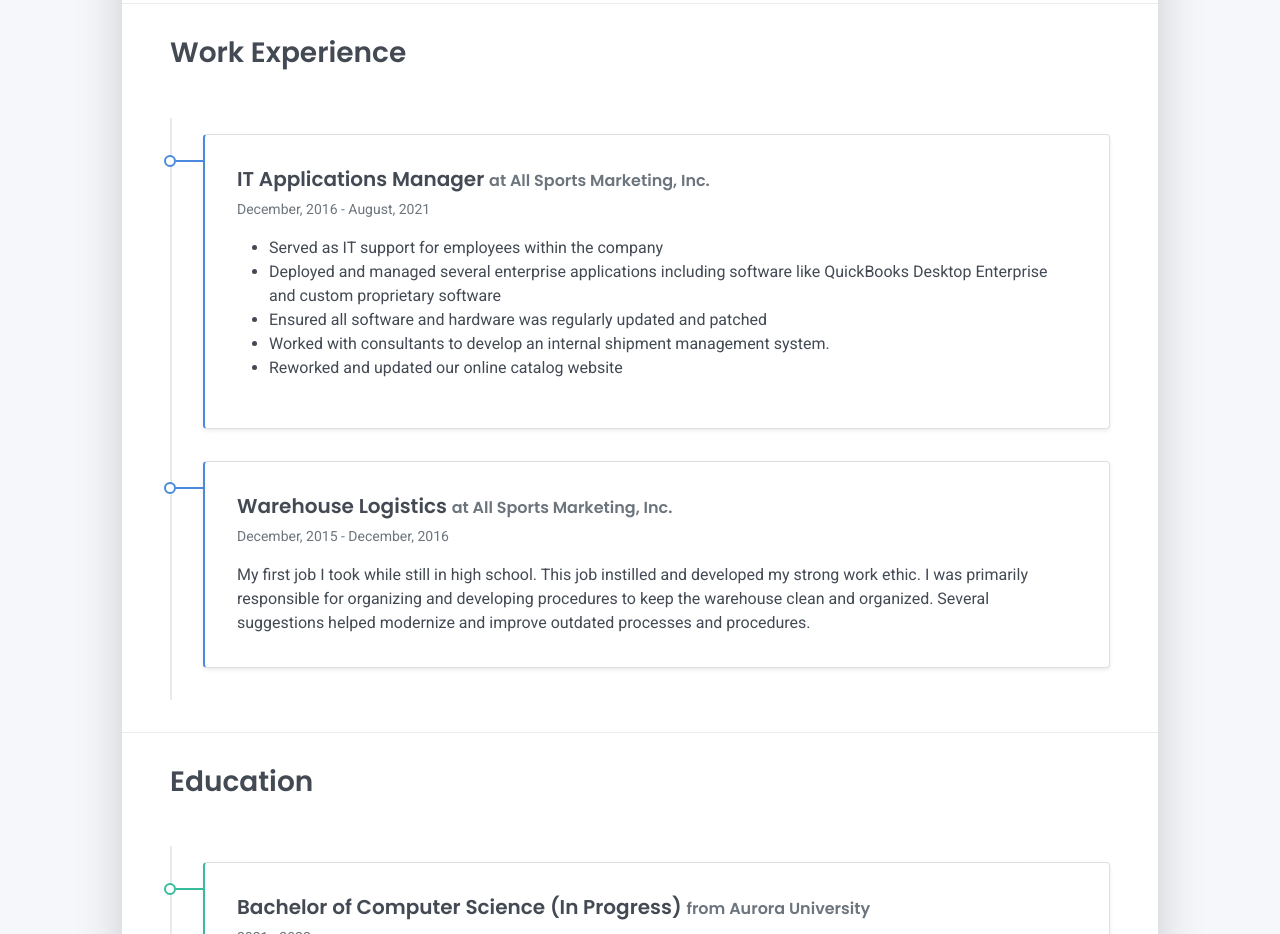
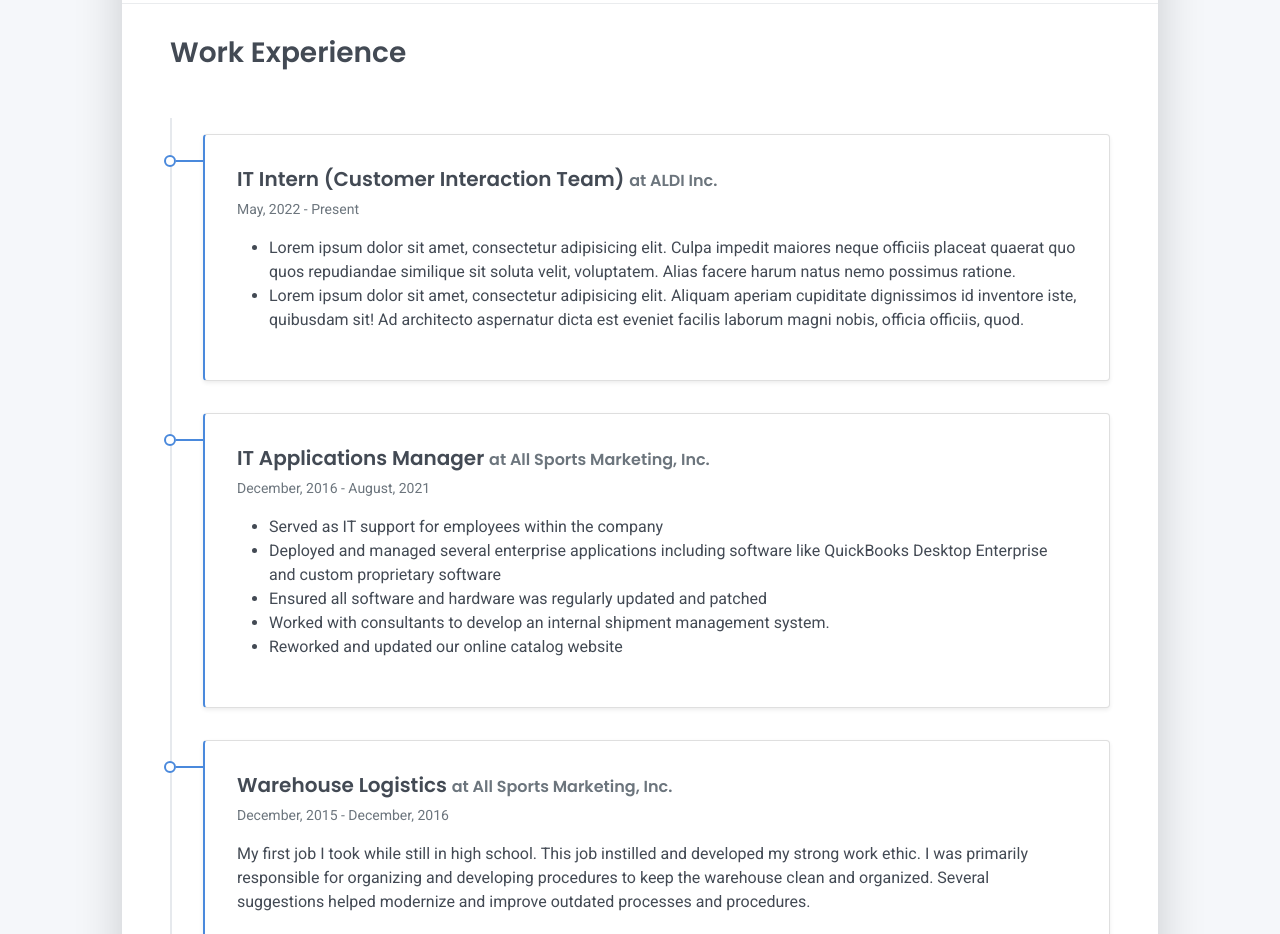
Before and after one commit to Jhpirate/Jhpirate.github.io, a plain HTML site: page index.html in a window 1280 px wide. Shown: the part 1040-1974 px from the top of the page. Drawn offline with Linux system fonts and the light colour scheme.

Commit message:
Added Aldi to work experience (ongoing)

```diff
--- a/index.html
+++ b/index.html
@@ -242,6 +242,31 @@
             <div class="work-experience-section px-3 px-lg-4">
                 <h2 class="h3 mb-4">Work Experience</h2>
                 <div class="timeline">
+
+
+                    <!-- Job #0 -->
+                    <div class="timeline-card timeline-card-primary card shadow-sm">
+                        <div class="card-body">
+                            <div class="h5 mb-1">
+                                IT Intern (Customer Interaction Team)
+                                <span class="text-muted h6"> at ALDI Inc.</span>
+                            </div>
+                            <div class="text-muted text-small mb-2">May, 2022 - Present</div>
+                            <div>
+                                <ul>
+<!--                                    <li>Primarily focused on ACI testing of the upcoming eCommerce website. Was primarily responsible for QA test executions for web as well as mobile</li>-->
+                                    <li>
+                                        Lorem ipsum dolor sit amet, consectetur adipisicing elit. Culpa impedit maiores neque officiis placeat quaerat quo quos repudiandae similique sit soluta velit, voluptatem. Alias facere harum natus nemo possimus ratione.
+                                    </li>
+                                    <li>
+                                        Lorem ipsum dolor sit amet, consectetur adipisicing elit. Aliquam aperiam cupiditate dignissimos id inventore iste, quibusdam sit! Ad architecto aspernatur dicta est eveniet facilis laborum magni nobis, officia officiis, quod.
+                                    </li>
+                                </ul>
+                            </div>
+                        </div>
+                    </div>
+
+
                     <!-- Job #1 -->
                     <div class="timeline-card timeline-card-primary card shadow-sm">
                         <div class="card-body">
```
